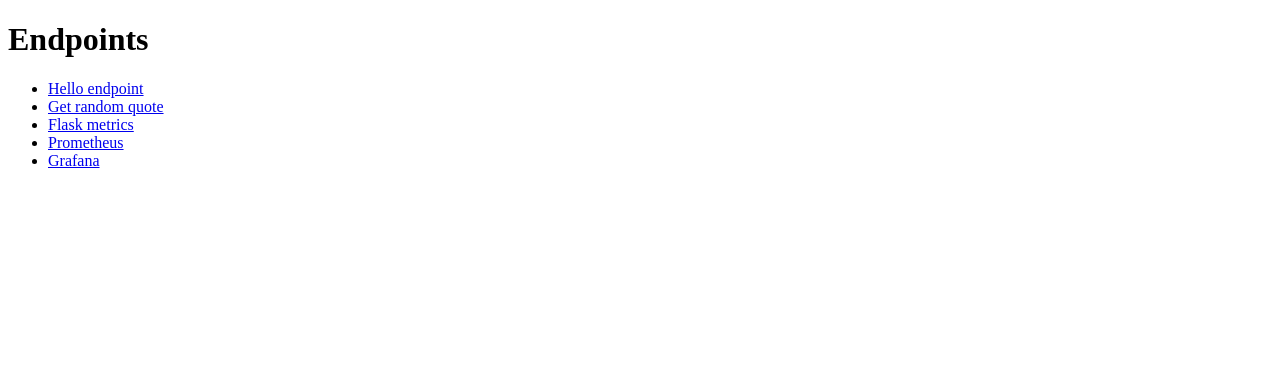
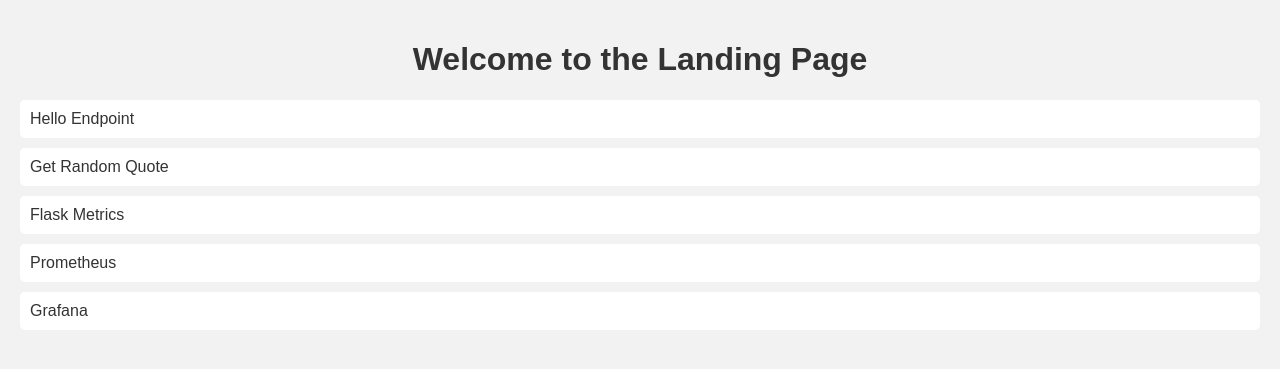
Before and after one commit to petter584/quote-generator, a Flask app: page / in a window 1280 px wide. Shown: the top 369 px of the page. Run offline with Flask 3, Linux system fonts and the light colour scheme.

Commit message:
pipeline

```diff
--- a/templates/index.html
+++ b/templates/index.html
@@ -1,16 +1,55 @@
 <!DOCTYPE html>
 <html>
+
 <head>
-  <title>Landing page.</title>
+    <title>Landing Page</title>
+    <style>
+        body {
+            font-family: Arial, sans-serif;
+            background-color: #f2f2f2;
+            margin: 0;
+            padding: 20px;
+        }
+
+        h1 {
+            color: #333;
+            text-align: center;
+        }
+
+        ul {
+            list-style-type: none;
+            padding: 0;
+        }
+
+        li {
+            margin-bottom: 10px;
+        }
+
+        a {
+            display: block;
+            background-color: #fff;
+            padding: 10px;
+            border-radius: 5px;
+            color: #333;
+            text-decoration: none;
+            transition: background-color 0.3s ease;
+        }
+
+        a:hover {
+            background-color: #e6e6e6;
+        }
+    </style>
 </head>
+
 <body>
-  <h1>Endpoints</h1>
-  <ul>
-    <li><a href="http://34.201.2.135/hello">Hello endpoint</a></li>
-    <li><a href="http://34.201.2.135/quote">Get random quote</a></li>
-    <li><a href="http://34.201.2.135/metrics">Flask metrics</a></li>
-    <li><a href="http://34.201.2.135:9090">Prometheus</a></li>
-    <li><a href="http://34.201.2.135:3000">Grafana</a></li>
-  </ul>
+    <h1>Welcome to the Landing Page</h1>
+    <ul>
+        <li><a href="http://34.201.2.135/hello">Hello Endpoint</a></li>
+        <li><a href="http://34.201.2.135/quote">Get Random Quote</a></li>
+        <li><a href="http://34.201.2.135/metrics">Flask Metrics</a></li>
+        <li><a href="http://34.201.2.135:9090">Prometheus</a></li>
+        <li><a href="http://34.201.2.135:3000">Grafana</a></li>
+    </ul>
 </body>
+
 </html>
```
Also changed, not shown: .github/workflows/pipeline.yml.
